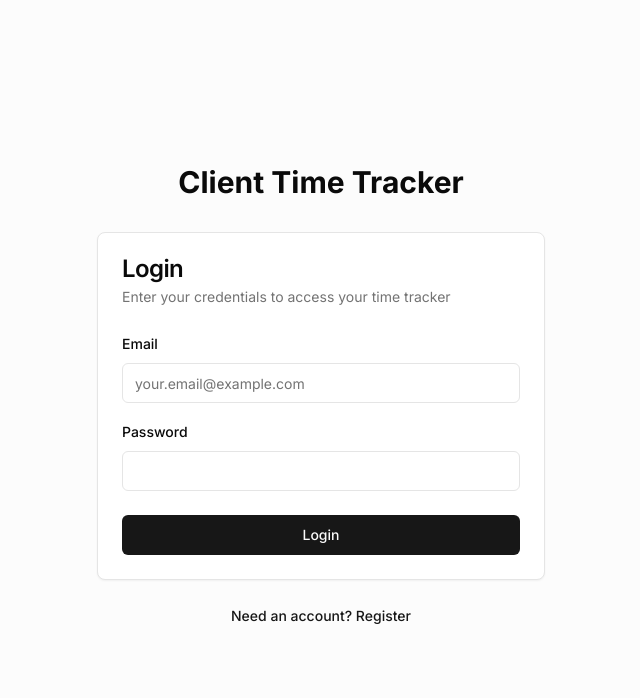
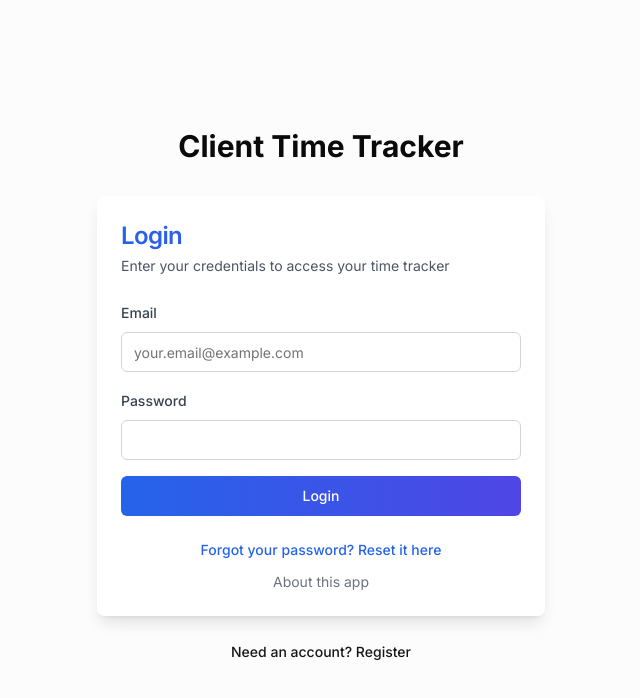
Before and after one commit to lumgod/multiple-timer-webapp, a Next.js app: page /auth in a window 1280 px wide. Shown: the top 698 px of the page, without its empty margins (319-959 px from the left). Built offline with nearby package versions, Linux system fonts and the light colour scheme; no server answers.

Commit message:
Update login-form.tsx

```diff
--- a/components/login-form.tsx
+++ b/components/login-form.tsx
@@ -8,6 +8,7 @@ import { Input } from "@/components/ui/input"
 import { Label } from "@/components/ui/label"
 import { Card, CardContent, CardDescription, CardFooter, CardHeader, CardTitle } from "@/components/ui/card"
 import { toast } from "@/components/ui/use-toast"
+import Link from "next/link"
 
 export function LoginForm() {
   const [email, setEmail] = useState("")
@@ -45,15 +46,19 @@ export function LoginForm() {
   }
 
   return (
-    <Card className="w-full max-w-md mx-auto">
-      <CardHeader>
-        <CardTitle>Login</CardTitle>
-        <CardDescription>Enter your credentials to access your time tracker</CardDescription>
+    <Card className="w-full max-w-md mx-auto shadow-lg border-0 bg-white/80 backdrop-blur-sm">
+      <CardHeader className="space-y-1">
+        <CardTitle className="text-2xl bg-gradient-to-r from-blue-600 to-indigo-600 bg-clip-text text-transparent">
+          Login
+        </CardTitle>
+        <CardDescription className="text-gray-600">Enter your credentials to access your time tracker</CardDescription>
       </CardHeader>
       <form onSubmit={handleSubmit}>
         <CardContent className="space-y-4">
           <div className="space-y-2">
-            <Label htmlFor="email">Email</Label>
+            <Label htmlFor="email" className="text-gray-700 font-medium">
+              Email
+            </Label>
             <Input
               id="email"
               type="email"
@@ -61,25 +66,42 @@ export function LoginForm() {
               value={email}
               onChange={(e) => setEmail(e.target.value)}
               required
+              className="border-gray-300 focus:border-blue-500 focus:ring-blue-500"
             />
           </div>
           <div className="space-y-2">
-            <Label htmlFor="password">Password</Label>
+            <Label htmlFor="password" className="text-gray-700 font-medium">
+              Password
+            </Label>
             <Input
               id="password"
               type="password"
               value={password}
               onChange={(e) => setPassword(e.target.value)}
               required
+              className="border-gray-300 focus:border-blue-500 focus:ring-blue-500"
             />
           </div>
-        </CardContent>
-        <CardFooter>
-          <Button type="submit" className="w-full" disabled={isLoading}>
+          <Button
+            type="submit"
+            className="w-full bg-gradient-to-r from-blue-600 to-indigo-600 hover:from-blue-700 hover:to-indigo-700 text-white font-medium"
+            disabled={isLoading}
+          >
             {isLoading ? "Logging in..." : "Login"}
           </Button>
-        </CardFooter>
+        </CardContent>
       </form>
+      <div className="px-6 pb-6 space-y-3 text-center">
+        <Link
+          href="/reset-password"
+          className="text-blue-600 hover:text-blue-800 text-sm font-medium hover:underline block"
+        >
+          Forgot your password? Reset it here
+        </Link>
+        <Link href="/about" className="text-gray-500 hover:text-blue-600 text-sm hover:underline block">
+          About this app
+        </Link>
+      </div>
     </Card>
   )
 }
```
